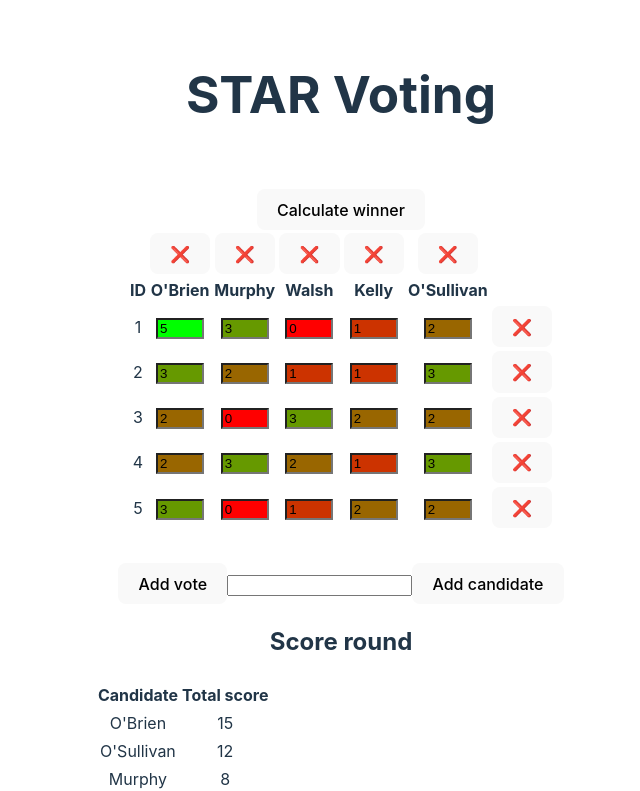
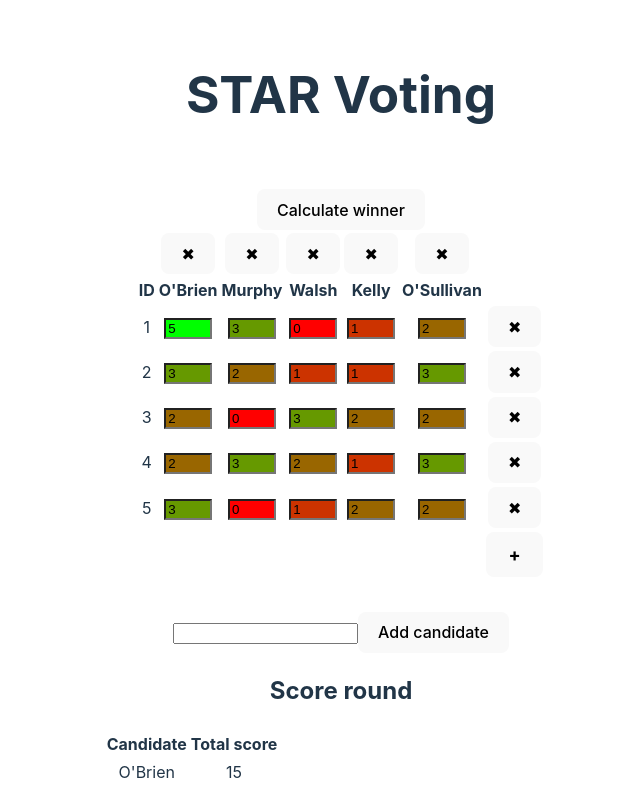
Before and after one commit to boyleconnor/star-voting, a React (Vite) app: page / in a window 1280 px wide. Shown: the top 791 px of the page, without its empty margins (299-939 px from the left). Built offline with nearby package versions, Linux system fonts and the light colour scheme.

Commit message:
Change layout of page; update characters used for add/delete buttons

```diff
--- a/src/App.tsx
+++ b/src/App.tsx
@@ -123,24 +123,30 @@ function App() {
           <thead>
           <tr>
             <th></th>
-            {candidates.map(candidate => <th key={candidate}><button onClick={() => deleteCandidate(candidate)}>❌</button></th>)}
+            {candidates.map(candidate => <th key={candidate}><button onClick={() => deleteCandidate(candidate)}>✖</button></th>)}
           </tr>
           <tr>
             <th>ID</th>
             {candidates.map(candidate => <th key={candidate}>{candidate}</th>)}
             <th></th>
           </tr>
+          </thead>
+          <tbody>
           {votes.map(vote => <tr key={vote.id}>
             <td>{vote.id}</td>
             {candidates.map(candidate => <td key={candidate}>
               <input style={{ backgroundColor: getColor(vote.scores.get(candidate) as number)}} type="number" min={MIN_SCORE} max={MAX_SCORE} value={vote.scores.get(candidate)} onChange={(e) => {setScore(vote.id, candidate, parseInt(e.target.value))}} />
             </td>)}
-            <td><button onClick={() => {deleteVote(vote.id)}}>❌</button></td>
+            <td><button onClick={() => {deleteVote(vote.id)}}>✖</button></td>
           </tr>)}
-          </thead>
+          <tr>
+            <td></td>
+            {candidates.map(candidate => <td key={candidate}></td>)}
+            <td><button onClick={addVote} style={{ fontSize: 18 }}><b>+</b></button></td>
+          </tr>
+          </tbody>
         </table>
       </div>
-      <button onClick={addVote}>Add vote</button>
       <input type="text" value={newCandidate} onChange={(e) => setNewCandidate(e.target.value)}></input>
       <button onClick={addCandidate}>Add candidate</button>
 
```
